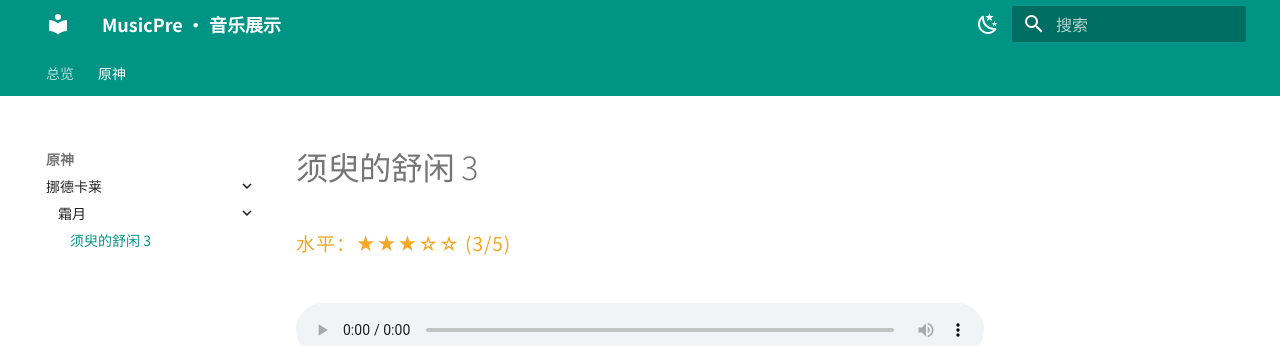
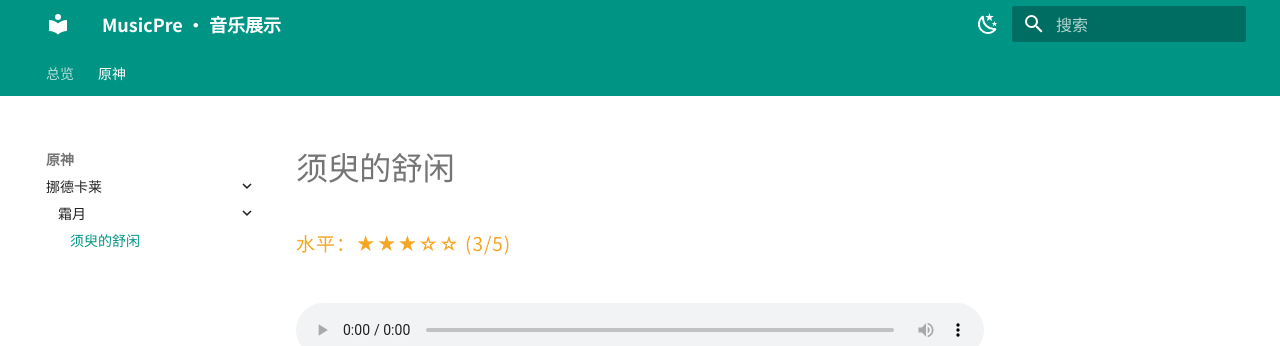
Before and after one commit to XuebaStudy/MusicPre, an MkDocs documentation site: the page built from docs/recordings/311a8a5a417a.md, in a window 1280 px wide. Shown: the top 346 px of the page. Built offline with MkDocs 1.6.1 and Material for MkDocs 9.7.7, drawn with Linux system fonts in a browser that asks for light colours.

Commit message:
docs(recording): 须臾的舒闲 (311a8a5a417a)

```diff
--- a/docs/recordings/311a8a5a417a.md
+++ b/docs/recordings/311a8a5a417a.md
@@ -1,5 +1,5 @@
 ---
-title: 须臾的舒闲 3
+title: 须臾的舒闲
 level: 3
 date: 2026-08-06T09:46:54.569179Z
 audio: https://data.musicpre.xuebasy.top/audio/311a8a5a417a.mp3
@@ -9,7 +9,7 @@ category:
   - 霜月
 ---
 
-# 须臾的舒闲 3
+# 须臾的舒闲
 
 <div class="recording-detail" markdown="1">
 
--- a/mkdocs.yml
+++ b/mkdocs.yml
@@ -46,7 +46,7 @@ nav:
   - 原神:
     - 挪德卡莱:
       - 霜月:
-        - 须臾的舒闲 3: recordings/311a8a5a417a.md
+        - 须臾的舒闲: recordings/311a8a5a417a.md
 extra_css:
   - stylesheets/extra.css
 
```
Also changed, not shown: docs/index.md (+1 -1 lines).
